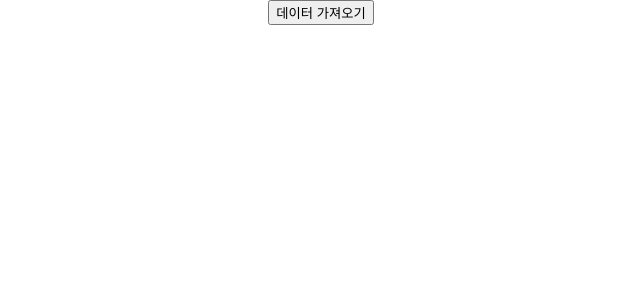
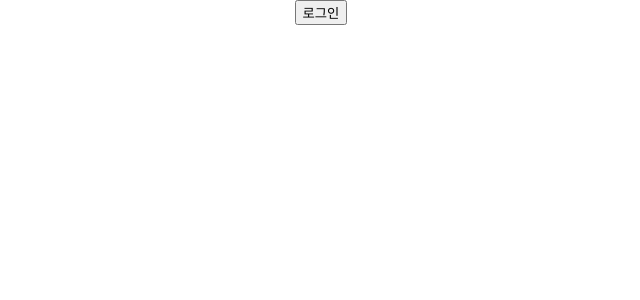
Before and after one commit to suho-Son/eatc, a React (Create React App) app in the folder frontend/myapp/: page / in a window 1280 px wide. Shown: the top 300 px of the page, without its empty margins (319-959 px from the left). Built offline with nearby package versions, Linux system fonts and the light colour scheme.

Commit message:
Remove data fetch feature and keep login form

```diff
--- a/frontend/myapp/src/App.js
+++ b/frontend/myapp/src/App.js
@@ -2,29 +2,52 @@ import { useState } from 'react';
 import './App.css';
 
 function App() {
-  const [users, setUsers] = useState(null);
-  const API_BASE = process.env.REACT_APP_API_BASE_URL || '/api';
+  // 로그인 입력 폼 표시 여부
+  const [showLogin, setShowLogin] = useState(false);
+  // 아이디와 비밀번호 입력 값
+  const [loginId, setLoginId] = useState('');
+  const [password, setPassword] = useState('');
 
-  const handleFetch = async () => {
-    try {
-      const response = await fetch(`${API_BASE}/users`);
-      if (response.ok) {
-        const data = await response.json();
-        setUsers(data);
-      } else {
-        alert('데이터 조회 실패');
-      }
-    } catch (err) {
-      console.error(err);
-      alert('오류 발생');
-    }
+  // 로그인 버튼 클릭 시 폼을 보여 주도록 상태 변경
+  const toggleLoginForm = () => {
+    setShowLogin(!showLogin);
+  };
+
+  // 실제 로그인 처리(예시로 alert 사용)
+  const handleLogin = () => {
+    alert(`아이디: ${loginId}, 비밀번호: ${password}`);
+    // 로그인 후 입력값 초기화
+    setLoginId('');
+    setPassword('');
+    setShowLogin(false);
   };
 
   return (
     <div className="App">
-      <button onClick={handleFetch}>데이터 가져오기</button>
-      {users && (
-        <pre>{JSON.stringify(users, null, 2)}</pre>
+      {/* 로그인 폼 토글 버튼 */}
+      <button onClick={toggleLoginForm}>로그인</button>
+
+      {/* 로그인 폼 */}
+      {showLogin && (
+        <div>
+          <div>
+            <input
+              type="text"
+              placeholder="아이디"
+              value={loginId}
+              onChange={(e) => setLoginId(e.target.value)}
+            />
+          </div>
+          <div>
+            <input
+              type="password"
+              placeholder="비밀번호"
+              value={password}
+              onChange={(e) => setPassword(e.target.value)}
+            />
+          </div>
+          <button onClick={handleLogin}>로그인하기</button>
+        </div>
       )}
     </div>
   );
```
